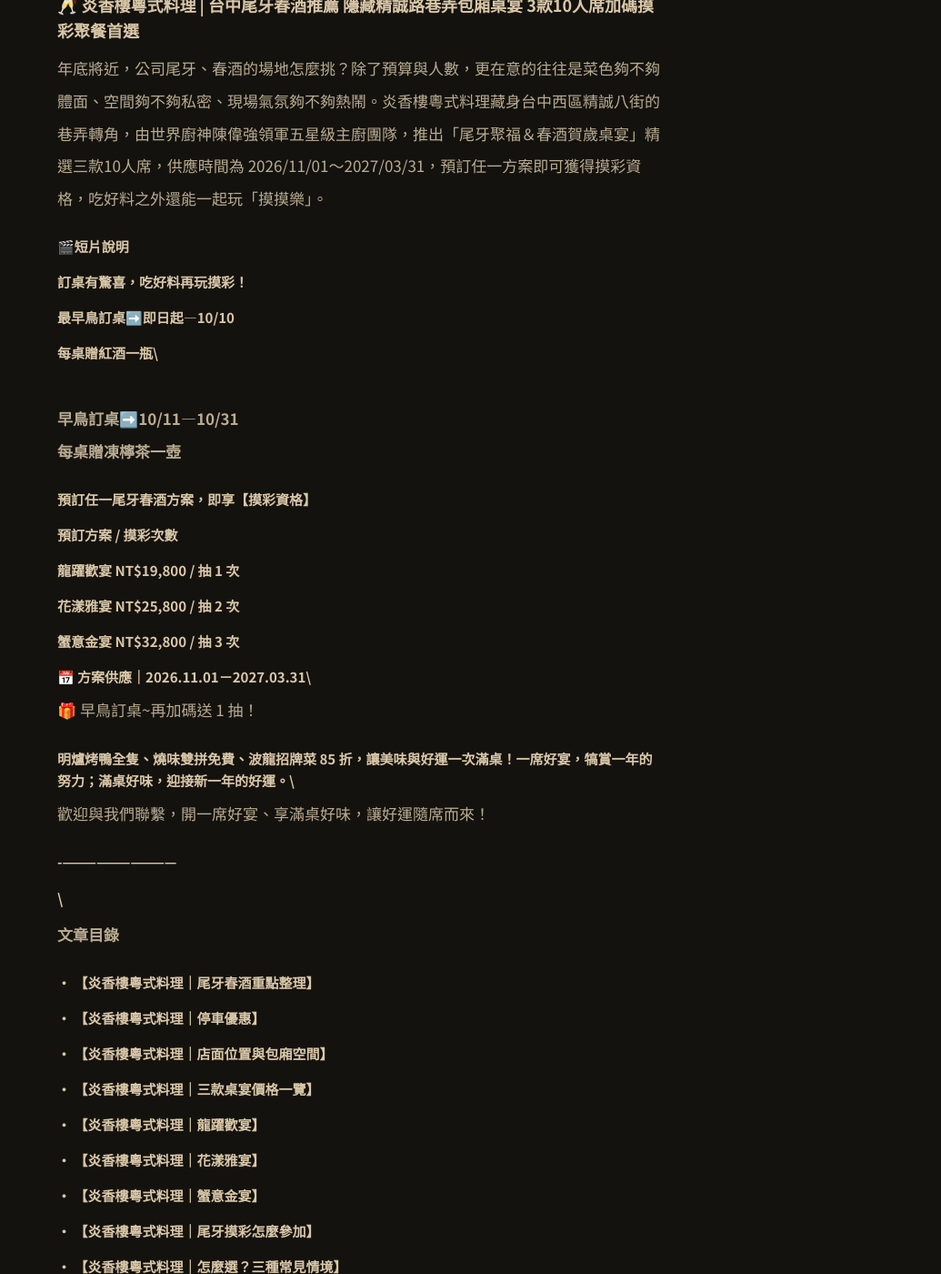
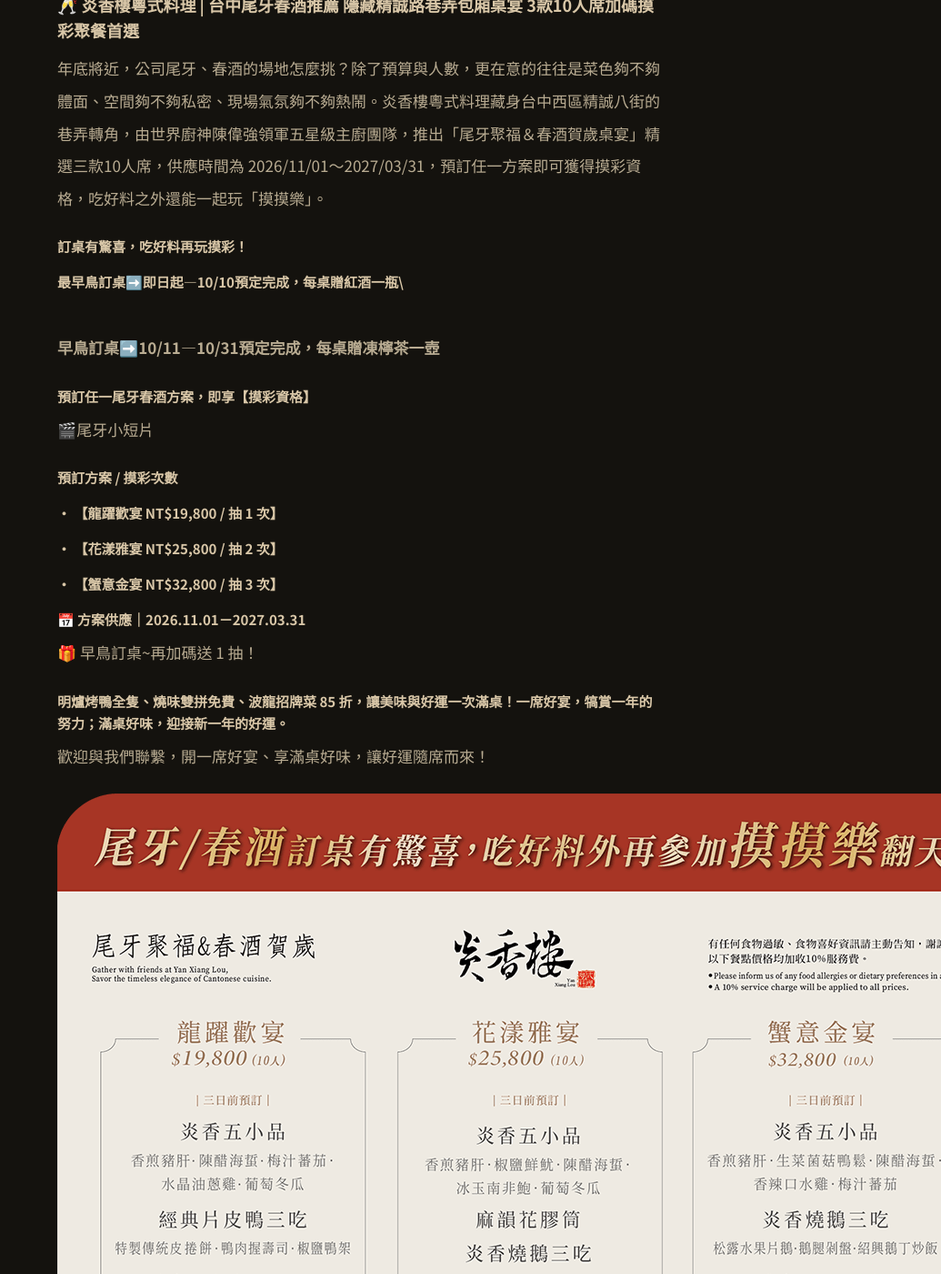
Before and after one commit to yanxianglou/yanxianglou.github.io, a Jekyll site: the page built from _news/2026-09-03-【尾牙-春酒-好宴開席🥂】.md, in a window 1280 px wide and 1400 px high, scrolled down 1166 px. Shown: the whole window at 91% size, without its empty margins (245-1280 px from the left). Built offline with Jekyll 4.4.1, drawn with Linux system fonts in a browser that asks for light colours.

Commit message:
Update 最新消息 “2026-09-03-【尾牙-春酒-好宴開席🥂】”

```diff
--- a/_news/2026-09-03-【尾牙-春酒-好宴開席🥂】.md
+++ b/_news/2026-09-03-【尾牙-春酒-好宴開席🥂】.md
@@ -16,32 +16,33 @@
 
 
 
-##### **[🎬短片說明](https://www.youtube.com/shorts/DsDGHwTbWNQ)**
-
 ##### 訂桌有驚喜，吃好料再玩摸彩！
 
-##### **最早鳥訂桌➡️即日起—10/10**
-
-##### **每桌贈紅酒一瓶**\
+##### **最早鳥訂桌➡️即日起—10/10**預定完成，**每桌贈紅酒一瓶**\
 \
-**早鳥訂桌➡️10/11—10/31**\
-**每桌贈凍檸茶一壺**
+**早鳥訂桌➡️10/11—10/31預定完成，每桌贈凍檸茶一壺**
 
 ##### **預訂任一尾牙春酒方案，即享【摸彩資格】**
 
+🎬[尾牙小短片](https://www.youtube.com/shorts/DsDGHwTbWNQ)
+
 ##### 預訂方案 / 摸彩次數
 
-##### 龍躍歡宴 NT$19,800 / 抽 1 次
+##### • 【龍躍歡宴 NT$19,800 / 抽 1 次】
 
-##### 花漾雅宴 NT$25,800 / 抽 2 次
+##### • 【花漾雅宴 NT$25,800 / 抽 2 次】
 
-##### 蟹意金宴 NT$32,800 / 抽 3 次
+##### • 【蟹意金宴 NT$32,800 / 抽 3 次】
 
-##### 📅 方案供應｜2026.11.01－2027.03.31\
+##### 📅 方案供應｜2026.11.01－2027.03.31
 🎁 早鳥訂桌~再加碼送 1 抽！
 
-##### 明爐烤鴨全隻、燒味雙拼免費、波龍招牌菜 85 折，讓美味與好運一次滿桌！一席好宴，犒賞一年的努力；滿桌好味，迎接新一年的好運。\
+##### 明爐烤鴨全隻、燒味雙拼免費、波龍招牌菜 85 折，讓美味與好運一次滿桌！一席好宴，犒賞一年的努力；滿桌好味，迎接新一年的好運。
 歡迎與我們聯繫，開一席好宴、享滿桌好味，讓好運隨席而來！
+
+
+
+![](/assets/img/uploads/尾牙菜單_line.png "炎香樓尾牙聚福＆春酒賀歲桌宴精選三款 10 人桌宴方案")
 
 ##### \-------------------------------
 
```
Also changed, not shown: other parts of _news/2026-09-03-【尾牙-春酒-好宴開席🥂】.md (+1 -1 lines), assets/img/uploads/尾牙菜單_line.png (added).
